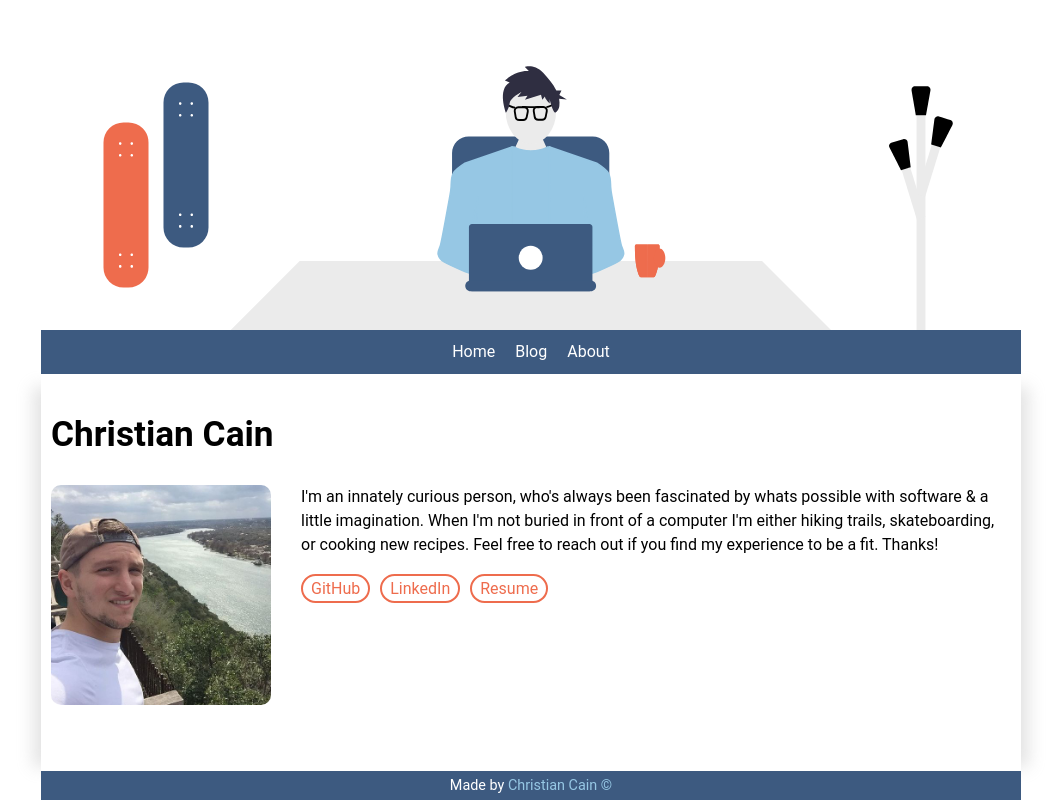
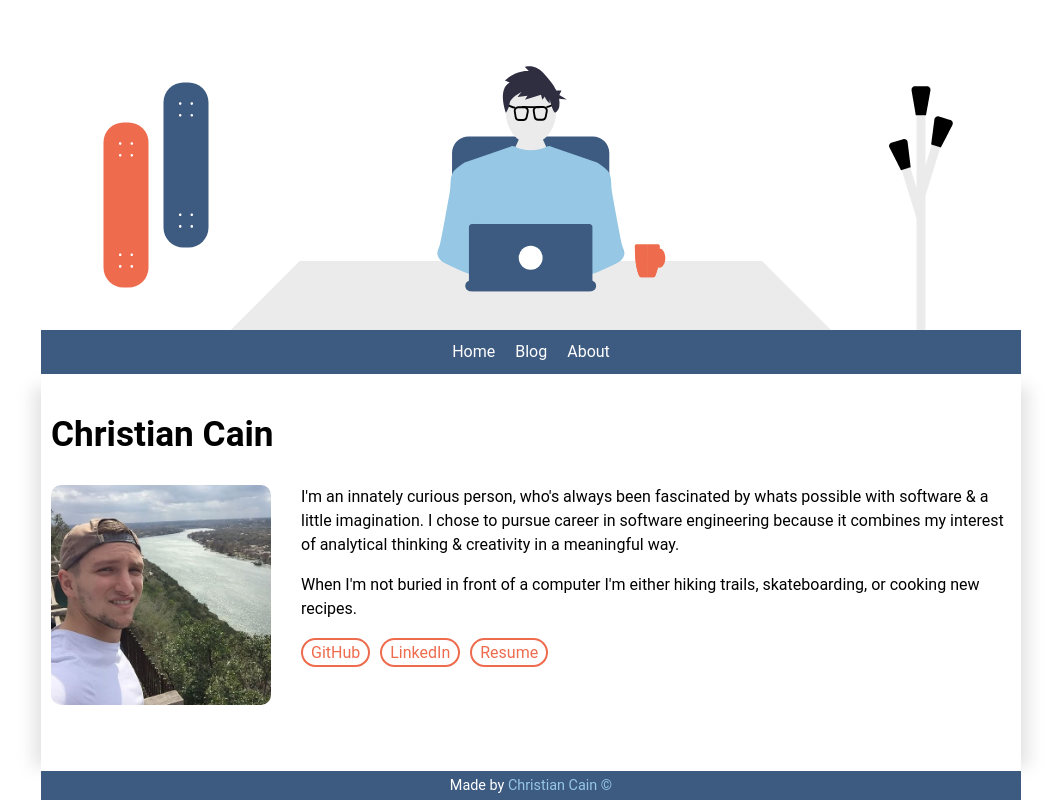
Before and after one commit to SenseiCain/portfolio, a React (Create React App) app in the folder client/: page /about in a window 1280 px wide. Shown: the whole page, without its empty margins (109-1170 px from the left). Built offline with nearby package versions, Linux system fonts and the light colour scheme.

Commit message:
updated about me

```diff
--- a/client/src/containers/AboutContainer.js
+++ b/client/src/containers/AboutContainer.js
@@ -14,10 +14,12 @@ class AboutContainer extends Component {
                             <p>
                                 I'm an innately curious person,
                                 who's always been fascinated by whats possible with software & a little imagination.
+                                I chose to pursue career in software engineering because it
+                                combines my interest of analytical thinking & creativity in a meaningful way.
+                            </p>
+                            <p>
                                 When I'm not buried in front of a computer
                                 I'm either hiking trails, skateboarding, or cooking new recipes.
-                                Feel free to reach out if you find my experience to be a fit.
-                                Thanks!
                             </p>
                             <ul>
                                 <li>
```
